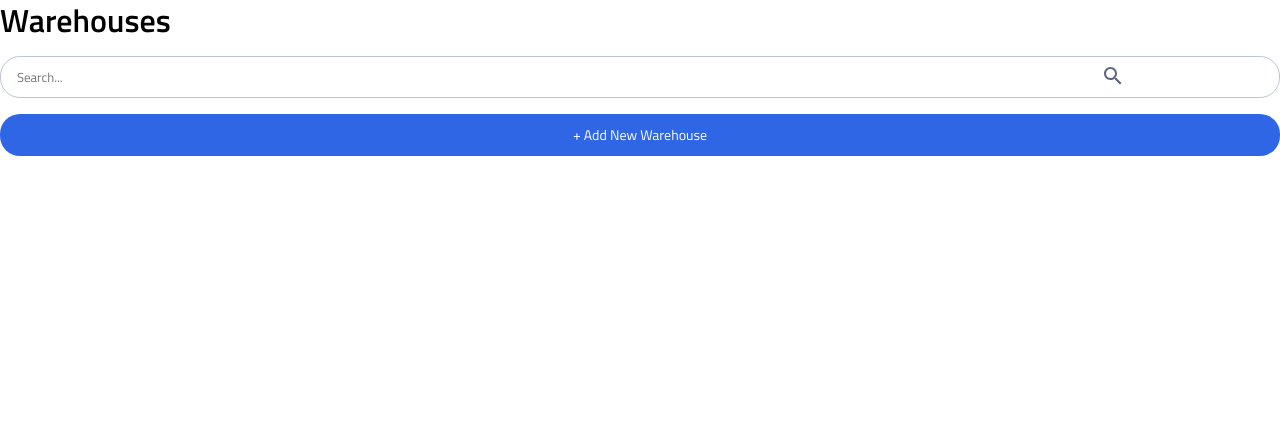
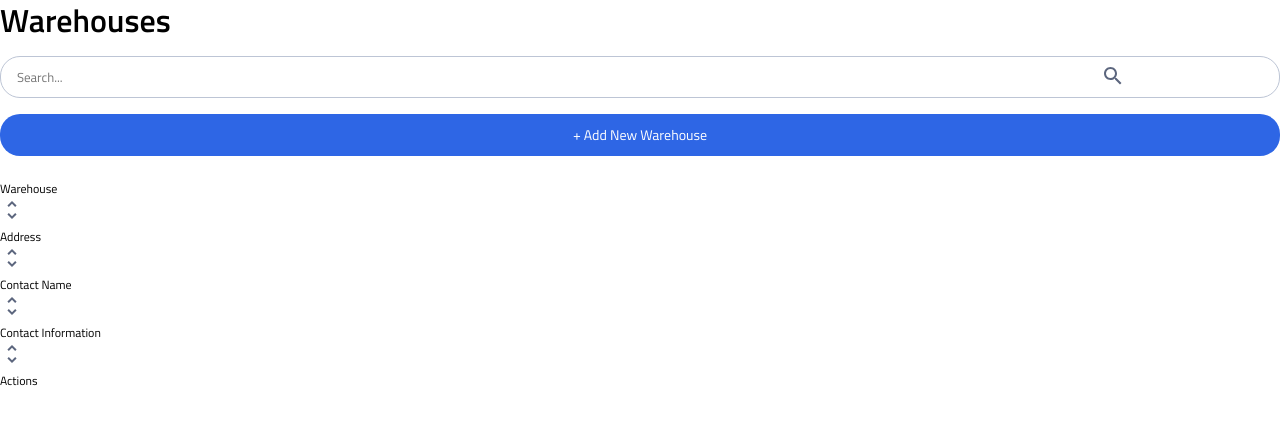
Before and after one commit to dcconde/witty-willows-instock, a React (Vite) app: page / in a window 1280 px wide. Shown: the top 424 px of the page. Built offline with nearby package versions, Linux system fonts and the light colour scheme; no server answers.

Commit message:
Add WarehouseList header

```diff
--- a/src/components/WarehouseList/WarehouseList.jsx
+++ b/src/components/WarehouseList/WarehouseList.jsx
@@ -1,12 +1,14 @@
 import "./WarehouseList.scss";
 import searchIcon from "../../assets/icons/search-24px.svg";
+import sortIcon from "../../assets/icons/sort-24px.svg";
+import chevronIcon from "../../assets/icons/chevron-right-24px.svg";
 import deleteIcon from "../../assets/icons/delete-outline-24px.svg";
 import editIcon from "../../assets/icons/edit-24px.svg";
-import chevronIcon from "../../assets/icons/chevron-right-24px.svg";
 
 function WarehouseList({ warehousesData }) {
   return (
     <section className="warehouse-list">
+      <div className="warehouse-list__top-container">
         <h1 className="warehouse-list__title">Warehouses</h1>
         <div className="warehouse-list__search">
           <input
@@ -22,6 +24,44 @@ function WarehouseList({ warehousesData }) {
           />
         </div>
         <button className="warehouse-list__button">+ Add New Warehouse</button>
+      </div>
+      <section className="warehouse-list__header">
+        <div className="warehouse-list__header-item">
+          <h4 className="warehouse-list__header-title">Warehouse</h4>
+          <img
+            className="warehouse-list__sort-icon"
+            src={sortIcon}
+            alt="sort icon"
+          />
+        </div>
+        <div className="warehouse-list__header-item">
+          <h4 className="warehouse-list__header-title">Address</h4>
+          <img
+            className="warehouse-list__sort-icon"
+            src={sortIcon}
+            alt="sort icon"
+          />
+        </div>
+        <div className="warehouse-list__header-item">
+          <h4 className="warehouse-list__header-title">Contact Name</h4>
+          <img
+            className="warehouse-list__sort-icon"
+            src={sortIcon}
+            alt="sort icon"
+          />
+        </div>
+        <div className="warehouse-list__header-item">
+          <h4 className="warehouse-list__header-title">Contact Information</h4>
+          <img
+            className="warehouse-list__sort-icon"
+            src={sortIcon}
+            alt="sort icon"
+          />
+        </div>
+        <div className="warehouse-list__header-item">
+          <h4 className="warehouse-list__header-title">Actions</h4>
+        </div>
+      </section>
       <ul className="warehouse-list__items">
         {warehousesData.map(
           ({
```
Lines whose indentation alone changed are shown as unchanged.
